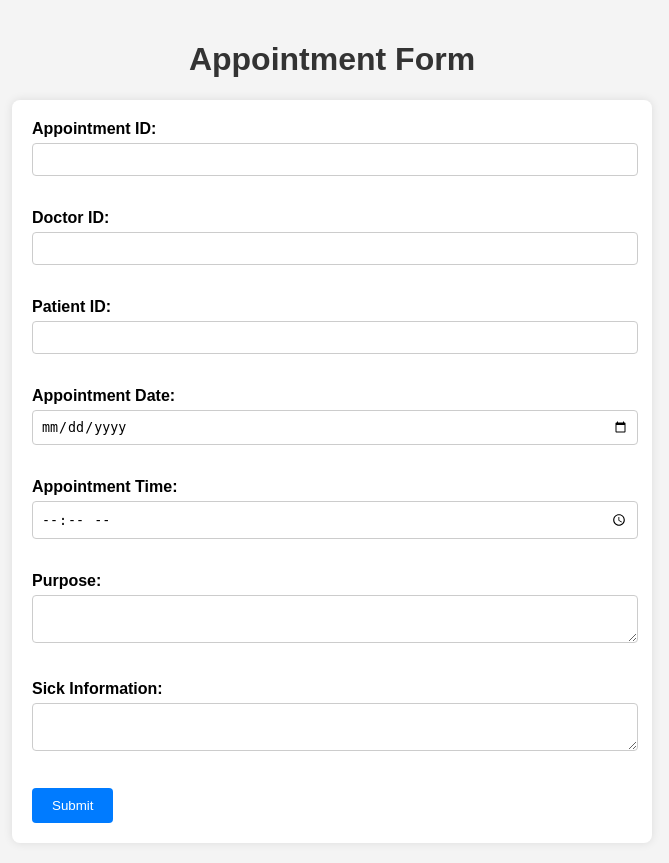
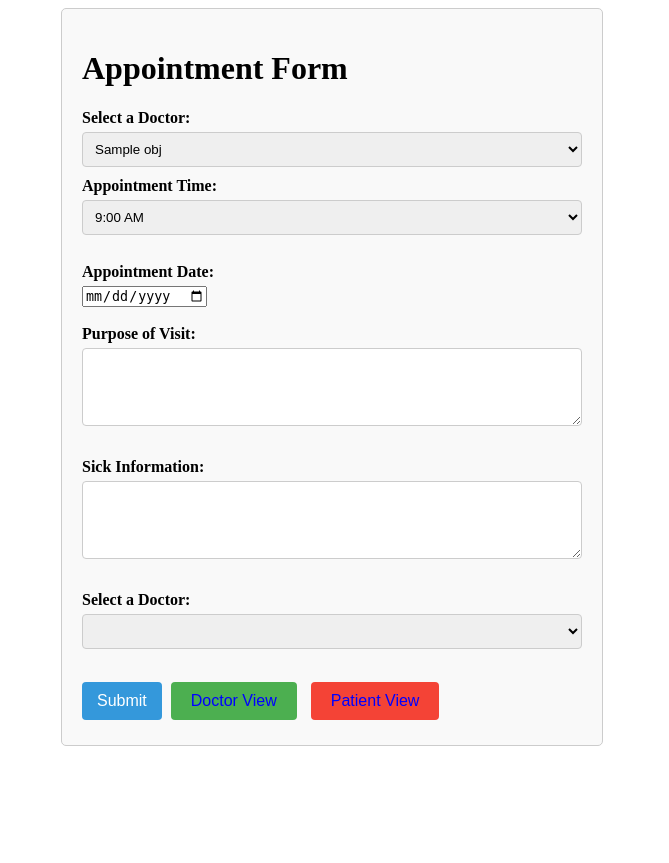
Before and after one commit to MonarchRoshan/Appointment_Interface, a Django app: template templates/appointment.html in a window 1280 px wide. Shown: the whole page, without its empty margins (308-977 px from the left). After the commit the page ends 746 px from the top, so only its background shows below. Run offline with Django 5.2, Linux system fonts and the light colour scheme; the template is opened without the code that fills it: most values are stand-ins (such as "Sample title", 1, 10 or a date in 2020); lists and menus that the app fills with data are empty.

Commit message:
updated apis

```diff
--- a/appointment/static/css/style.css
+++ b/appointment/static/css/style.css
@@ -1,51 +1,61 @@
-body {
-    font-family: Arial, sans-serif;
-    background-color: #f4f4f4;
-    margin: 0;
+/* style.css */
+
+/* Form styles */
+form {
+    max-width: 500px;
+    margin: 0 auto;
     padding: 20px;
+    border: 1px solid #ccc;
+    border-radius: 5px;
+    background-color: #f9f9f9;
 }
 
-h1 {
-    text-align: center;
-    color: #333;
-}
-
-form {
-    max-width: 600px;
-    margin: 0 auto;
-    background: #fff;
-    padding: 20px;
-    border-radius: 8px;
-    box-shadow: 0 0 10px rgba(0, 0, 0, 0.1);
-}
-
-form label {
+label {
     display: block;
     margin-bottom: 5px;
     font-weight: bold;
 }
 
-form input[type="text"],
-form input[type="date"],
-form input[type="time"],
-form textarea {
-    width: calc(100% - 12px);
+input[type="text"],
+textarea,
+select {
+    width: 100%;
     padding: 8px;
-    margin-bottom: 15px;
+    margin-bottom: 10px;
     border: 1px solid #ccc;
     border-radius: 4px;
+    box-sizing: border-box; /* Adjusts width to include padding and border */
 }
 
-form input[type="submit"] {
-    background-color: #007bff;
+input[type="submit"] {
+    padding: 10px 15px;
+    background-color: #3498db;
     color: #fff;
-    padding: 10px 20px;
     border: none;
     border-radius: 4px;
     cursor: pointer;
-    transition: background-color 0.3s ease-in-out;
+    font-size: 16px;
 }
 
-form input[type="submit"]:hover {
-    background-color: #0056b3;
+/* Additional styles can be added based on your design preferences */
+
+/* Define styles for buttons */
+button {
+    padding: 10px 20px;
+    margin: 5px;
+    font-size: 16px;
+    cursor: pointer;
+    border: none;
+    border-radius: 4px;
+    color: blue;
 }
+
+/* Style for Doctor View button */
+button#doctor-view {
+    background-color: #4CAF50; /* Green */
+}
+
+/* Style for Patient View button */
+button#patient-view {
+    background-color: #f44336; /* Red */
+}
--- a/templates/appointment.html
+++ b/templates/appointment.html
@@ -6,31 +6,75 @@
     <link rel="stylesheet" type="text/css" href="{% static 'css/style.css' %}">
 </head>
 <body>
-    <h1>Appointment Form</h1>
-    <form method="post">
+
+    <form action="http://127.0.0.1:8000/api/appointments/" method="post" enctype="multipart/form-data">
         {% csrf_token %}
-        <label for="appointment_id">Appointment ID:</label>
-        <input type="text" id="appointment_id" name="appointment_id"><br><br>
-
-        <label for="doctor_id">Doctor ID:</label>
-        <input type="text" id="doctor_id" name="doctor_id"><br><br>
-
-        <label for="patient_id">Patient ID:</label>
-        <input type="text" id="patient_id" name="patient_id"><br><br>
+        <h1>Appointment Form</h1>
+        <label for="doctors">Select a Doctor:</label>
+        <select name="my_model_dropdown">
+            {% for obj in doctor_list %}
+                <option value="{{ obj.doctor_id }}">{{ obj.name }}</option>
+            {% endfor %}
+        </select>
+        <label for="appointment_time">Appointment Time:</label>
+        <select id="appointment_time" name="appointment_time" required>
+            <option value="09:00">9:00 AM</option>
+            <option value="09:20">9:20 AM</option>
+            <!-- Add other time options -->
+        </select>
+        <br><br>
 
         <label for="appointment_date">Appointment Date:</label>
-        <input type="date" id="appointment_date" name="appointment_date"><br><br>
+        <!-- Set the min attribute to restrict past dates -->
+        <input type="date" id="appointment_date" name="appointment_date" required>
+        <br><br>
 
-        <label for="appointment_time">Appointment Time:</label>
-        <input type="time" id="appointment_time" name="appointment_time"><br><br>
-
-        <label for="purpose">Purpose:</label>
-        <textarea id="purpose" name="purpose"></textarea><br><br>
+        <label for="purpose">Purpose of Visit:</label>
+        <textarea id="purpose" name="purpose" rows="4" cols="50" required></textarea>
+        <br><br>
 
         <label for="sick_information">Sick Information:</label>
-        <textarea id="sick_information" name="sick_information"></textarea><br><br>
+        <textarea id="sick_information" name="sick_information" rows="4" cols="50" required></textarea>
+        <br><br>
+
+        <!-- Hidden fields for doctor and patient IDs -->
+        <input type="hidden" id="doctor_id" name="doctor_id" value="10">
+        <input type="hidden" id="patient_id" name="patient_id" value="10">
+        <input type="hidden" id="appointment_id" name="appointment_id" value="10">
+
+        <!-- Doctor dropdown -->
+        <label for="doctors">Select a Doctor:</label>
+        <select id="doctors">
+            <!-- Options will be populated dynamically -->
+        </select>
+
+
+
+        <br><br>
 
         <input type="submit" value="Submit">
+        <button id="doctor-view" type="button">Doctor View</button>
+<button id="patient-view" type="button">Patient View</button>
+
+<script>
+    document.getElementById('doctor-view').onclick = function() {
+        window.location.href = '/doctorview/';
+    };
+
+    document.getElementById('patient-view').onclick = function() {
+        window.location.href = '/patientview/';
+    };
+</script>
+
+
     </form>
+
+    <script>
+        // Get today's date in YYYY-MM-DD format
+        const today = new Date().toISOString().split('T')[0];
+
+        // Set the min attribute of the date input to today's date
+        document.getElementById('appointment_date').setAttribute('min', today);
+    </script>
 </body>
 </html>
```
Also changed, not shown: appointment/dynamic.py (added, +21 -0 lines), appointment/urls.py (+6 -2 lines), appointment/views.py (+62 -3 lines), appointment_form/settings.py (+24 -1 lines), templates/patientfulldetails.html (added).
